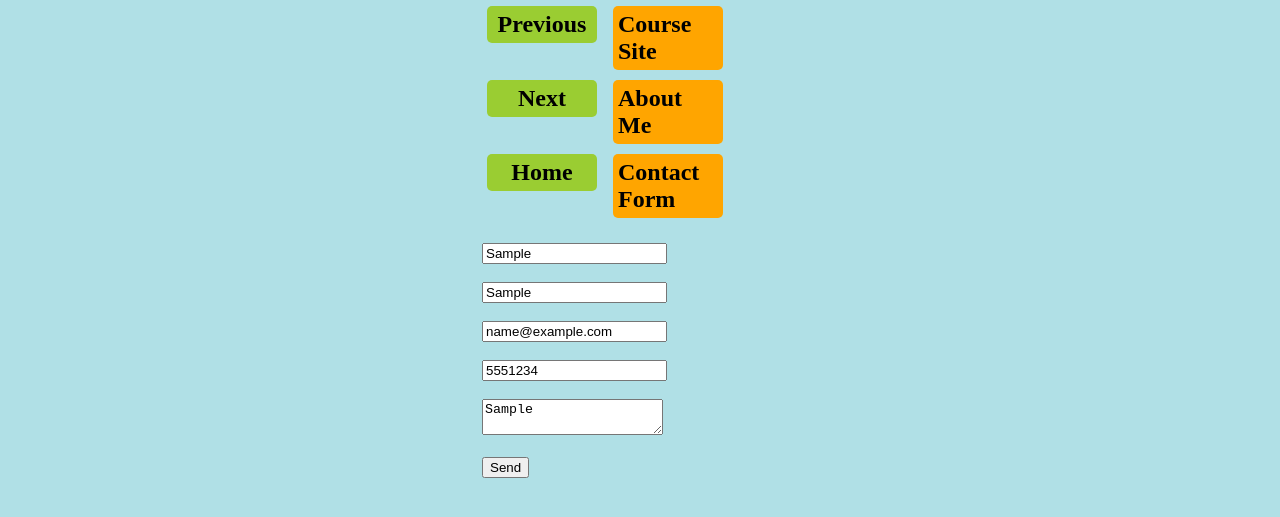
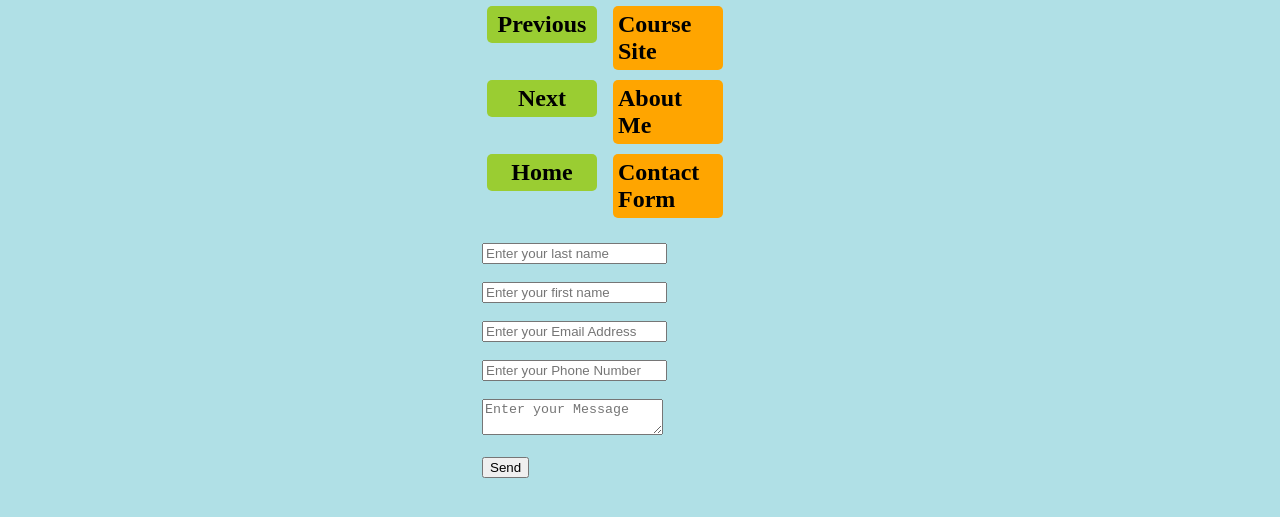
Before and after one commit to parth531/parth531.github.io, a website: page contact.html in a window 1280 px wide. Both pictures are taken after typing "Sample", "Sample", "name@example.com", "5551234", "Sample" into the empty fields and a click on the input "Send". Shown: the part 79-596 px from the top of the page. Drawn offline with nearby package versions, Linux system fonts and the light colour scheme.

Commit message:
Comments and Verifications done

```diff
--- a/contact.html
+++ b/contact.html
@@ -2,6 +2,7 @@
 <html lang="en">
     <head>
         <title> Parth Patel</title>
+        <!-- Style sheet and contact form link -->
         <link href="css/styles.css" rel="stylesheet">
         <script src="js/contact.js"></script>
         <script src="https://cdn.jsdelivr.net/npm/emailjs-com@3/dist/email.min.js"></script>
@@ -9,13 +10,14 @@
         (function() {
         emailjs.init("user_oyhQJSABQUf0gPErlSB6J");
         })();
-</script>
-    <head>
+        </script>
+        </head>
 
     <body>
 
         <h1 style="text-align: center;">Contact Form</h1>
         <h2 class="center">
+            <!-- Buttons for Navigations -->
             <a class="button2"
                 href="https://eetaylor5.github.io"> Previous
             </a>
@@ -36,6 +38,7 @@
             </a>
         </h2>
         <div class="center">
+            <!-- Inputs for the Contact form -->
             <form id="contact-form">
                 <input type="hidden" name="contact_number">
                 <input type="text" name="user_lname" placeholder="Enter your last name" id="lastName" /> <br><br>
@@ -47,3 +50,4 @@
             </form>
         </div>
     </body>
+</html>
--- a/css/styles.css
+++ b/css/styles.css
@@ -1,4 +1,5 @@
 .button1 {
+    /*button style 1*/
     background-color: orange;
     display: inline-flex;
     color: black;
@@ -10,10 +11,12 @@
     text-decoration: none;
 }
 .button1:hover {
+    /*button hover style 1*/
     background-color: red;
     color: black;
   }
 .button2 {
+    /*button style 2*/
     background-color: yellowgreen;
     display: inline-flex;
     color: black;
@@ -25,15 +28,18 @@
     text-decoration: none;
 }
 .button2:hover {
+    /*button hover style 2*/
     background-color: red;
     color: black;
   }
 .center {
+    /*Centers Text*/
     display: block;
     margin-left: auto;
     margin-right: auto;
     width: 25%;
 }
+/*body, header1, and paragraph background color*/
 body {background-color: powderblue;}
 h1 {background-color: yellowgreen;}
 p {background-color: orange;}
--- a/js/contact.js
+++ b/js/contact.js
@@ -10,5 +10,8 @@ window.onload = function() {
             }, function(error) {
                 console.log('FAILED...', error);
             });
+            //Clears Values after submission and lets user know message is sent
+            window.alert("Your Message has be Sent.");
+            document.getElementById("contact-form").reset();
     });
 }
```
Also changed, not shown: aboutMe.html (+6 -6 lines), index.html (+5 -0 lines).
